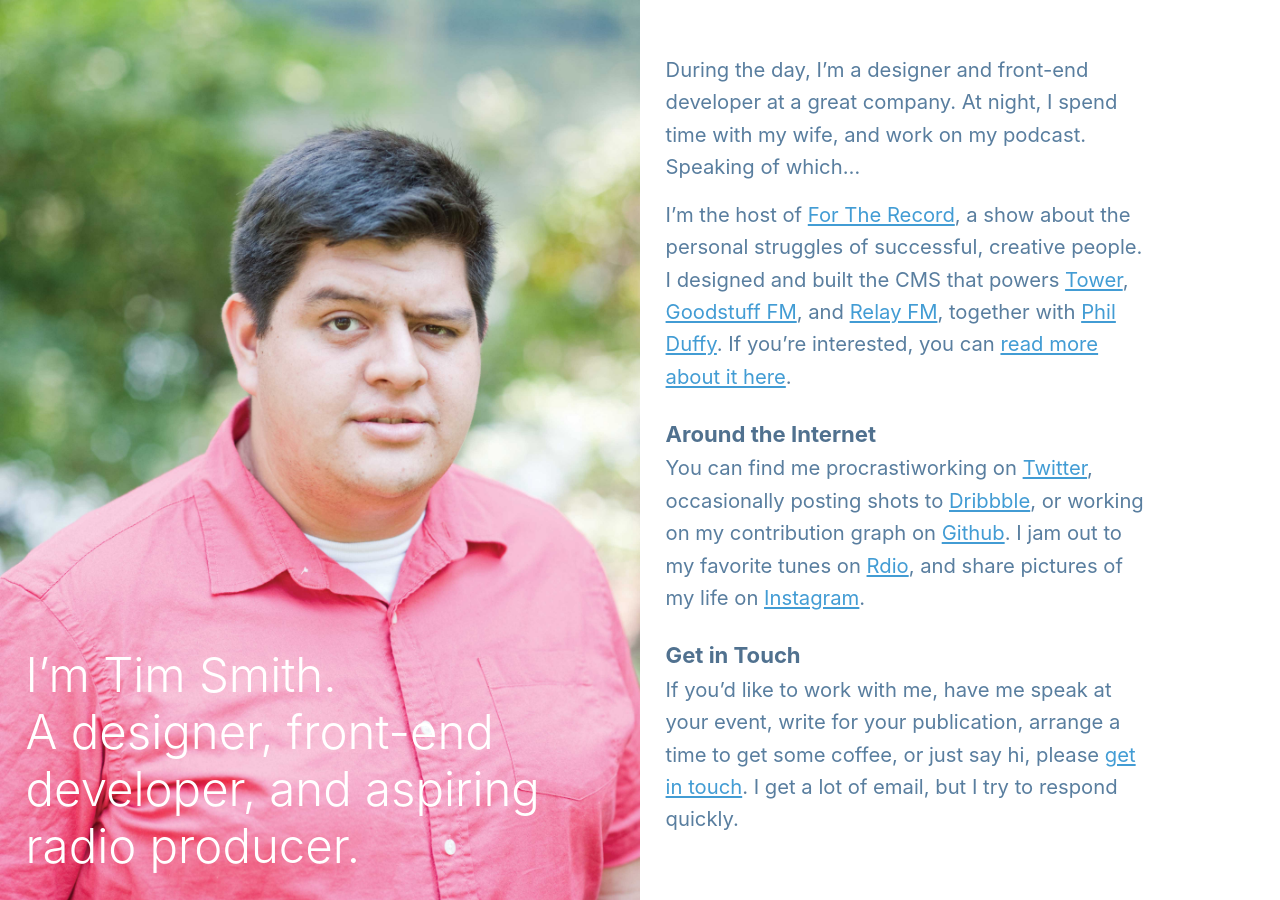
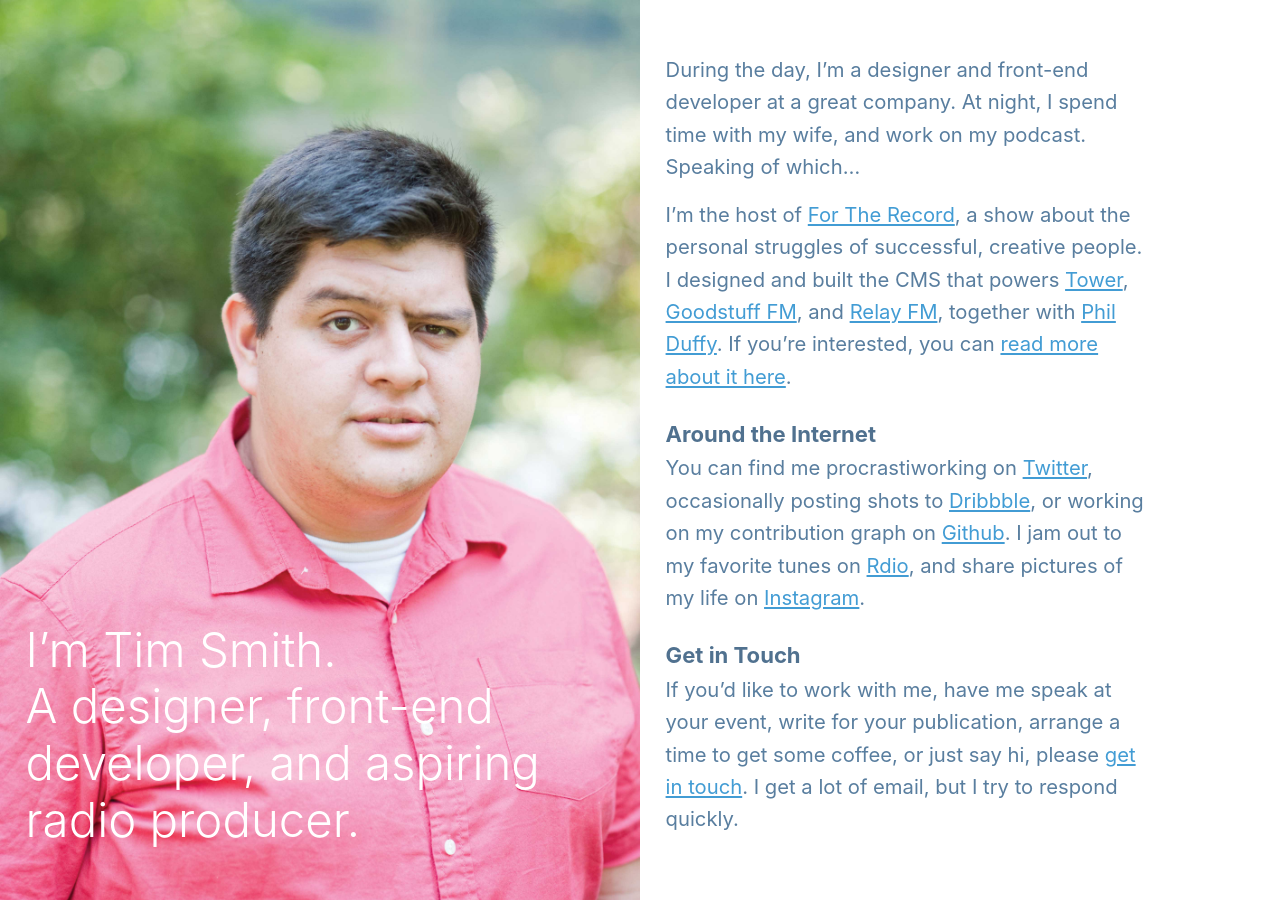
Before and after one commit to xavibenjamin/ttimsmith.com, a Jekyll site: the page built from index.html, in a window 1280 px wide. Built offline with Jekyll 4.4.1, drawn with Linux system fonts in a browser that asks for light colours; the list of posts is cut into pages by our own code.

Commit message:
Fixing more for iPad landscape

```diff
--- a/assets/stylesheets/_layout/_maincontent.scss
+++ b/assets/stylesheets/_layout/_maincontent.scss
@@ -30,6 +30,7 @@ MAIN CONTENT
   font-size: 3.7vw;
   font-weight: 300;
   line-height: 120%;
+  margin-bottom: 2vw;
   width: 65vw;
   @include breakpoint(l) {
     font-size: 5.3vw;
```
